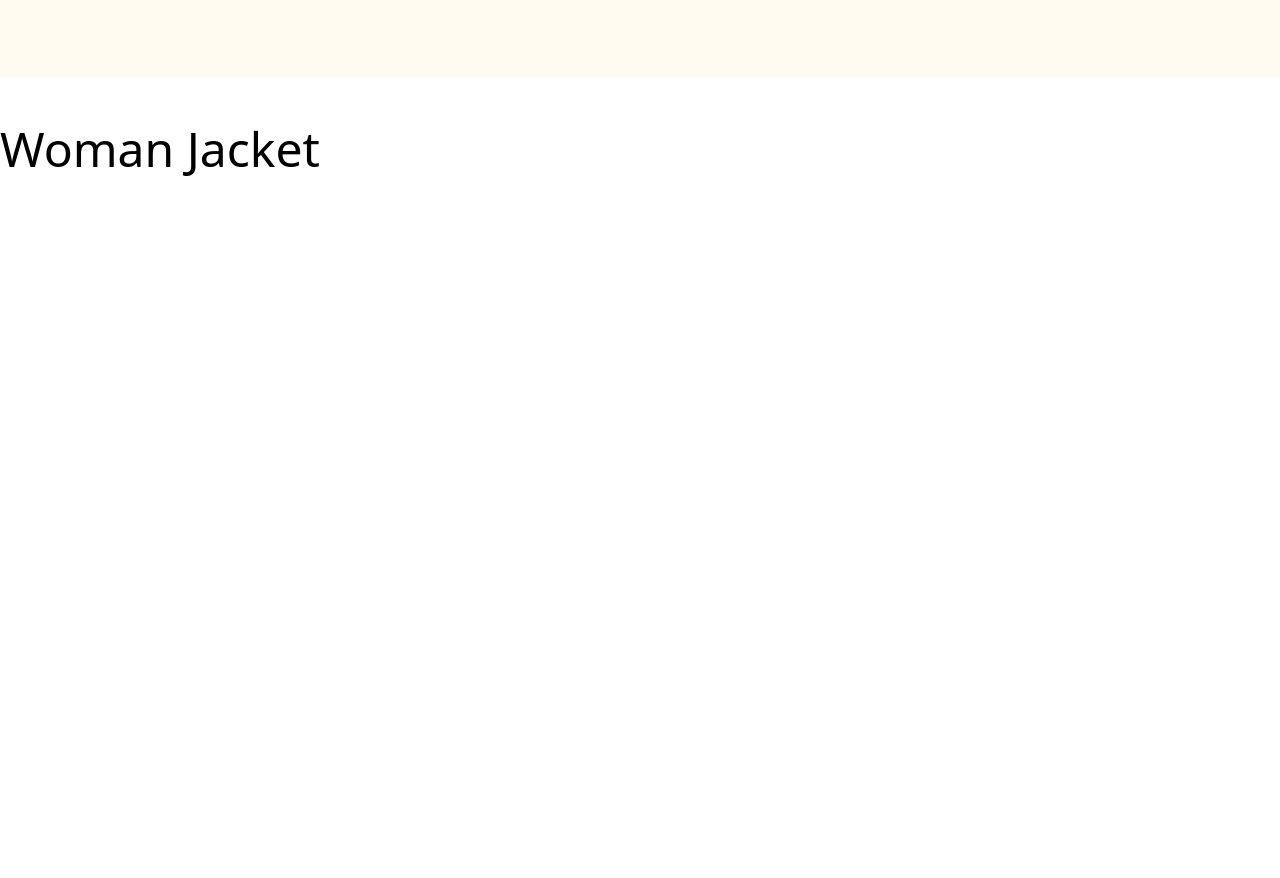
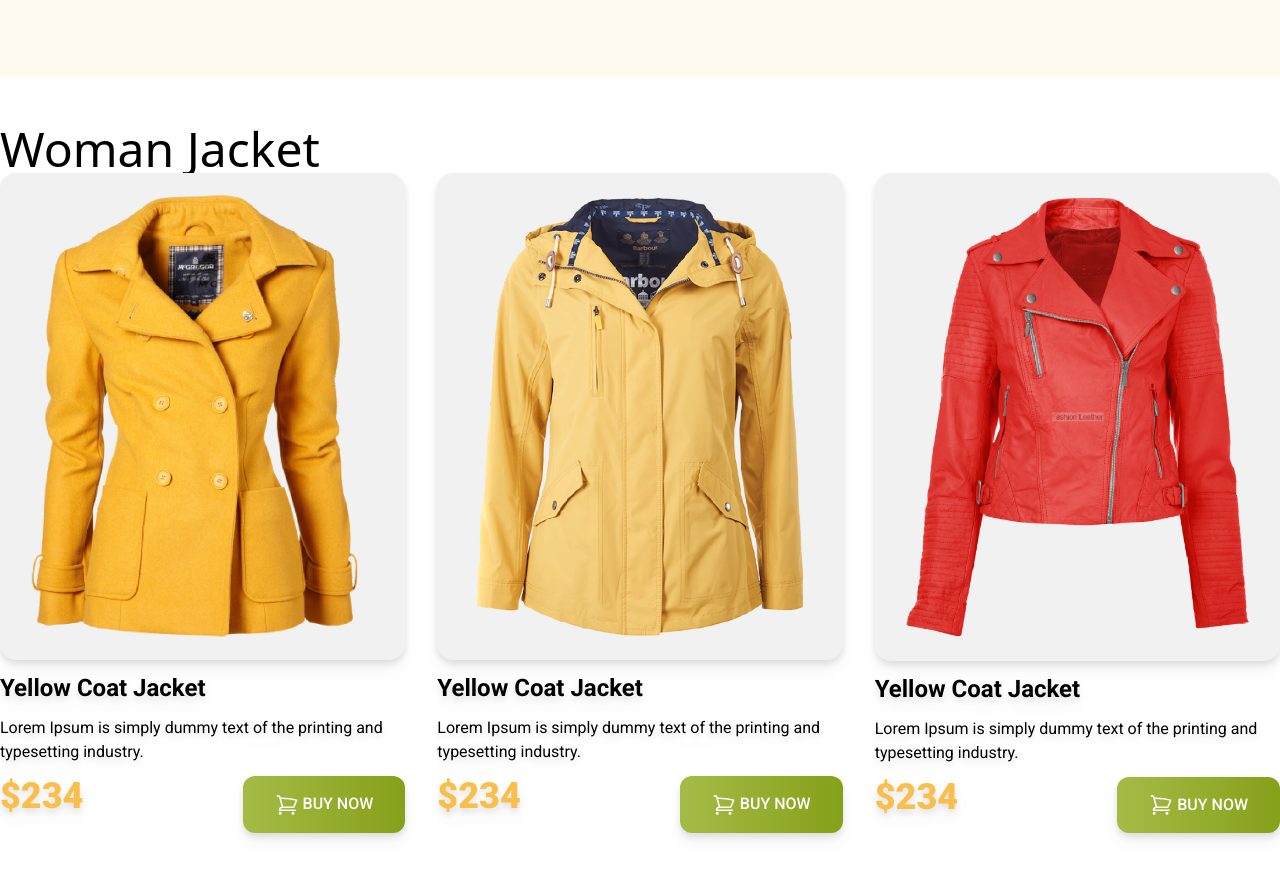
Before and after one commit to shamim-1995/penguin-fashion-with-tailwind, a plain HTML site: page index.html in a window 1280 px wide. Shown: the part 562-1440 px from the top of the page. Before the commit the page ends 800 px from the top, so only its background shows below. Drawn offline with nearby package versions, Linux system fonts and the light colour scheme.

Commit message:
added women jackets sections

```diff
--- a/index.html
+++ b/index.html
@@ -5,12 +5,20 @@
     <meta name="viewport" content="width=device-width, initial-scale=1.0">
     <title>Penguin Fashion Website</title>
     <script src="https://cdn.tailwindcss.com"></script>
+    <!-- google fonts:Bebas neue -->
     <link rel="preconnect" href="https://fonts.googleapis.com">
 <link rel="preconnect" href="https://fonts.gstatic.com" crossorigin>
 <link href="https://fonts.googleapis.com/css2?family=Open+Sans:wght@800&display=swap" rel="stylesheet">
+<!-- google fonts:Roboto -->
+<link rel="preconnect" href="https://fonts.googleapis.com">
+<link rel="preconnect" href="https://fonts.gstatic.com" crossorigin>
+<link href="https://fonts.googleapis.com/css2?family=Open+Sans:wght@800&family=Roboto:wght@400;500;700;900&display=swap" rel="stylesheet">
 <style>
     .font-bebas{
         font-family:'Bebas Neue' sans-serif;
+    }
+    .font-roboto{
+        font-family: 'Roboto', sans-serif;
     }
 </style>
 </head>
@@ -43,8 +51,66 @@
 
     </header>
     <main class="max-w-7xl mx-auto">
+        <!-- women jacket section -->
         <section class="py-12">
             <h3 class="text-5xl font-bebas ">Woman Jacket</h3>
+            <!-- jackets container -->
+            <div class=" grid grid-cols-1 md:grid-cols-2 lg:grid-cols-3 font-roboto gap-8">
+                <!-- jacket 1 -->
+                <div class="space-y-3 drop-shadow-lg">
+                    <div class="bg-[#F1F1F1] p-5 rounded-2xl ">
+                        <img src="images/jacket-1.png" alt="">
+
+                    </div>
+                    <h4 class="text-2xl font-bold">Yellow Coat Jacket</h4>
+                    <p>Lorem Ipsum is simply dummy text of the
+                        printing and typesetting industry.</p>
+                        <div class="flex justify-between">
+                            <h3 class="text-4xl font-black text-[#FABE4C]">$234</h3>
+                            <button class="py-4 px-8 bg-gradient-to-r from-[#A4BC46] to-[#85A019]  rounded-xl text-white font-medium">
+                                <svg xmlns="http://www.w3.org/2000/svg" fill="none" viewBox="0 0 24 24" stroke-width="1.5" stroke="currentColor" class="w-6 h-6 inline">
+                                    <path stroke-linecap="round" stroke-linejoin="round" d="M2.25 3h1.386c.51 0 .955.343 1.087.835l.383 1.437M7.5 14.25a3 3 0 00-3 3h15.75m-12.75-3h11.218c1.121-2.3 2.1-4.684 2.924-7.138a60.114 60.114 0 00-16.536-1.84M7.5 14.25L5.106 5.272M6 20.25a.75.75 0 11-1.5 0 .75.75 0 011.5 0zm12.75 0a.75.75 0 11-1.5 0 .75.75 0 011.5 0z" />
+                                  </svg>
+                                  BUY NOW</button>
+                        </div>
+                </div>
+                <!-- jacket 2 -->
+                <div class="space-y-3 drop-shadow-lg">
+                    <div class="bg-[#F1F1F1] p-5 rounded-2xl ">
+                        <img src="images/jacket-2.png" alt="">
+
+                    </div>
+                    <h4 class="text-2xl font-bold">Yellow Coat Jacket</h4>
+                    <p>Lorem Ipsum is simply dummy text of the
+                        printing and typesetting industry.</p>
+                        <div class="flex justify-between">
+                            <h3 class="text-4xl font-black text-[#FABE4C]">$234</h3>
+                            <button class="py-4 px-8 bg-gradient-to-r from-[#A4BC46] to-[#85A019]  rounded-xl text-white font-medium">
+                                <svg xmlns="http://www.w3.org/2000/svg" fill="none" viewBox="0 0 24 24" stroke-width="1.5" stroke="currentColor" class="w-6 h-6 inline">
+                                    <path stroke-linecap="round" stroke-linejoin="round" d="M2.25 3h1.386c.51 0 .955.343 1.087.835l.383 1.437M7.5 14.25a3 3 0 00-3 3h15.75m-12.75-3h11.218c1.121-2.3 2.1-4.684 2.924-7.138a60.114 60.114 0 00-16.536-1.84M7.5 14.25L5.106 5.272M6 20.25a.75.75 0 11-1.5 0 .75.75 0 011.5 0zm12.75 0a.75.75 0 11-1.5 0 .75.75 0 011.5 0z" />
+                                  </svg>
+                                  BUY NOW</button>
+                        </div>
+                </div>
+                <!-- jacket 3 -->
+                <div class="space-y-3 drop-shadow-lg">
+                    <div class="bg-[#F1F1F1] p-5 rounded-2xl ">
+                        <img src="images/jacket-3.png" alt="">
+
+                    </div>
+                    <h4 class="text-2xl font-bold">Yellow Coat Jacket</h4>
+                    <p>Lorem Ipsum is simply dummy text of the
+                        printing and typesetting industry.</p>
+                        <div class="flex justify-between">
+                            <h3 class="text-4xl font-black text-[#FABE4C]">$234</h3>
+                            <button class="py-4 px-8 bg-gradient-to-r from-[#A4BC46] to-[#85A019]  rounded-xl text-white font-medium">
+                                <svg xmlns="http://www.w3.org/2000/svg" fill="none" viewBox="0 0 24 24" stroke-width="1.5" stroke="currentColor" class="w-6 h-6 inline">
+                                    <path stroke-linecap="round" stroke-linejoin="round" d="M2.25 3h1.386c.51 0 .955.343 1.087.835l.383 1.437M7.5 14.25a3 3 0 00-3 3h15.75m-12.75-3h11.218c1.121-2.3 2.1-4.684 2.924-7.138a60.114 60.114 0 00-16.536-1.84M7.5 14.25L5.106 5.272M6 20.25a.75.75 0 11-1.5 0 .75.75 0 011.5 0zm12.75 0a.75.75 0 11-1.5 0 .75.75 0 011.5 0z" />
+                                  </svg>
+                                  BUY NOW</button>
+                        </div>
+                </div>
+            </div>
         </section>
 
     </main>
```
